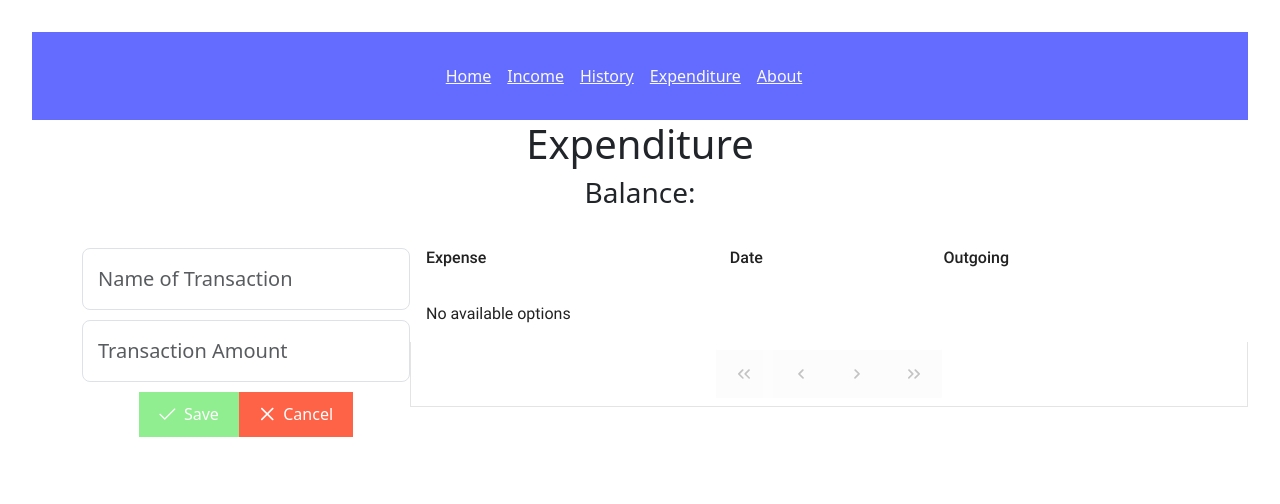
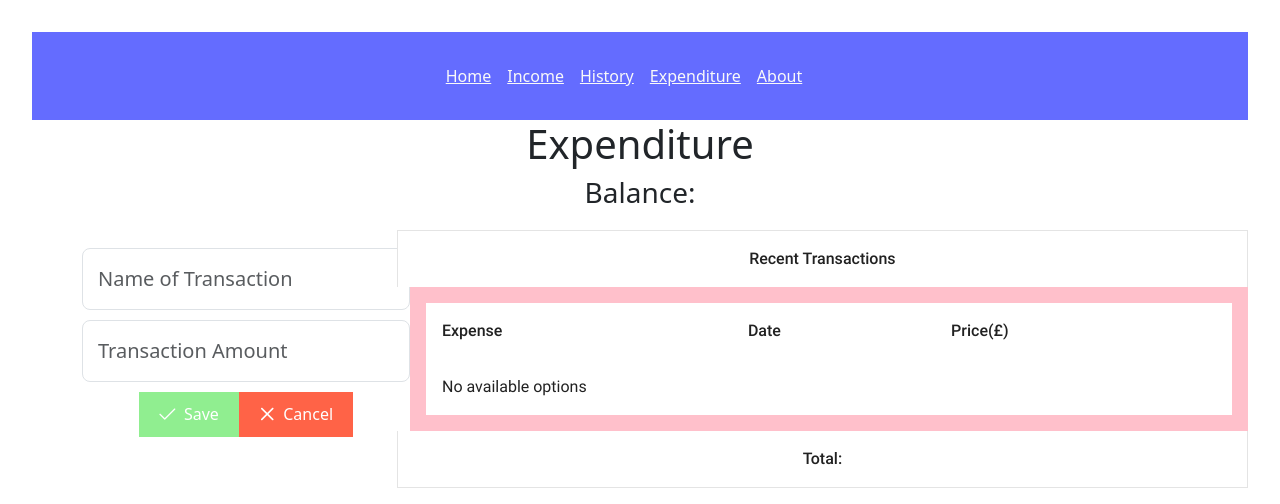
Before and after one commit to cgbea/Expenses-tracker, a React (Vite) app: page /expenditure in a window 1280 px wide. Shown: the top 504 px of the page. Built offline with nearby package versions, Linux system fonts and the light colour scheme.

Commit message:
Input data displays in the table when save button is clicked

```diff
--- a/src/components/Expenditure.jsx
+++ b/src/components/Expenditure.jsx
@@ -1,49 +1,16 @@
 import React, { useState } from 'react'
-import {Button} from 'primereact/button'
-import {DataTable} from 'primereact/datatable'
-import {Column} from 'primereact/column'
-import 'primeicons/primeicons.css'
-import 'primereact/resources/themes/md-light-indigo/theme.css'
-import { Paginator } from 'primereact/paginator'
+import Table from './Table'
+import Form from './Form'
 
 function Expenditure() {
-  const [transactionName, setTransactionName] = useState("")
-const [amount, setAmount] = useState("")
-const [data, setData] = useState({})
-
-//When save button is clicked input data is added to the table.
-const saveInput = (event) => {
-  event.preventDefault()
-  setData({transactionName, amount})
-  console.log(data.transactionName)
-  console.log(data.amount)
-}
-
-//When clear button is clicked both input fields are cleared
-const clearInput = () => {
-  setAmount("")
-  setTransactionName("")
-  }
+  const [transaction, setTransaction] = useState([])
 
   return (
     <div>
       <h1>Expenditure</h1>
       <h3>Balance: </h3>
-      <section style={{float:'left', display:'grid', marginLeft:'50px'}}>
-      <input className="form-control form-control-lg" type="text" value={transactionName} onChange={(e) => setTransactionName(e.target.value)} placeholder="Name of Transaction" aria-label=".form-control-lg example" style={{padding:'15px', marginBottom:'10px', marginTop:'30px'}}/>
-      <input className="form-control form-control-lg" type="number" value={amount} onChange={(e) => setAmount(e.target.value)} placeholder="Transaction Amount" aria-label=".form-control-lg example" style={{padding:'15px', marginBottom:'10px'}}/>
-  <span className="p-buttonset" style={{float:'left'}}>
-    <Button label="Save" onClick={saveInput} style={{backgroundColor:'lightGreen'}} icon="pi pi-check" />
-    <Button label="Cancel" onClick={clearInput} style={{backgroundColor:'tomato'}} icon="pi pi-times" />
-  </span>
-      </section>
-<section>
-<DataTable showGridlines paginator rows={5} tableStyle={{ minWidth: '40rem'}} style={{marginTop:'20px', marginLeft:'30%'}}>
-    <Column field="expense" header="Expense"></Column>
-    <Column field="date" header="Date"></Column>
-    <Column field="ingoing" header="Outgoing"></Column>
-</DataTable>
-</section>
+      <Form transaction={transaction} setTransaction={setTransaction}/>
+      <Table data={transaction}/>
     </div>
   )
 }
--- /dev/null
+++ b/src/components/Form.jsx
@@ -0,0 +1,46 @@
+import React, {useState} from 'react'
+import {Button} from 'primereact/button'
+import 'primeicons/primeicons.css'
+
+const Form = (props) => {
+
+const {transaction, setTransaction} = props
+const [inputData, setInputData] = useState({expense: "", price: ""})
+
+
+//When save button is clicked input data is added to the table.
+const saveInput = (event) => {
+  event.preventDefault()
+  setTransaction([...transaction, inputData])
+}
+
+//When clear button is clicked both input fields are cleared
+const clearInput = () => {
+    setInputData("")
+  }
+
+const handleInputChange = (event) => {
+    let name = event.target.name
+    let newValue = event.target.value
+    if(name === "expense"){
+        setInputData({...inputData, expense: newValue})
+    }else{
+        setInputData({...inputData, price: newValue})
+    }
+}
+
+  return (
+    <div>
+        <section style={{float:'left', display:'grid', marginLeft:'50px'}}>
+    <input className="form-control form-control-lg" type="text" name='expense'onChange={handleInputChange} placeholder="Name of Transaction" aria-label=".form-control-lg example" style={{padding:'15px', marginBottom:'10px', marginTop:'30px'}}/>
+    <input className="form-control form-control-lg" type="number" name='price' onChange={handleInputChange} placeholder="Transaction Amount" aria-label=".form-control-lg example" style={{padding:'15px', marginBottom:'10px'}}/>
+<span className="p-buttonset" style={{float:'left'}}>
+  <Button label="Save" onClick={saveInput} style={{backgroundColor:'lightGreen'}} icon="pi pi-check" />
+  <Button label="Cancel" onClick={clearInput} style={{backgroundColor:'tomato'}} icon="pi pi-times" />
+</span>
+    </section>
+    </div>
+  )
+}
+
+export default Form
--- a/src/components/Income.jsx
+++ b/src/components/Income.jsx
@@ -1,66 +1,16 @@
 import React, { useState } from 'react'
-import {Button} from 'primereact/button'
-import {DataTable} from 'primereact/datatable'
-import {Column} from 'primereact/column'
-import 'primeicons/primeicons.css'
-import 'primereact/resources/themes/md-light-indigo/theme.css'
-import { Paginator } from 'primereact/paginator'
-
+import Table from './Table'
+import Form from './Form'
 
 function Income() {
-const [transactionName, setTransactionName] = useState("")
-const [amount, setAmount] = useState("")
-const [data, setData] = useState({})
-
-//When save button is clicked input data is added to the table.
-const saveInput = (event) => {
-event.preventDefault()
-setData({transactionName, amount})
-console.log(data.transactionName)
-console.log(data.amount)
-
-return (
-  <div>
-    <section>
-<DataTable value={setData} showGridlines tableStyle={{ minWidth: '50rem'}} style={{marginLeft:'30%', marginTop:'20px'}}>
-    <Column field="expense" header="Expense"></Column>
-    <Column field="date" header="Date"></Column>
-    <Column field="ingoing" header="Ingoing"></Column>
-</DataTable>
-</section>
-  </div>
-)
-
-}
-
-//When clear button is clicked both input fields are cleared
-const clearInput = () => {
-setAmount("")
-setTransactionName("")
-}
+const [transaction, setTransaction] = useState([])
 
   return (
     <div>
       <h1>Income</h1>
       <h3>Balance: </h3>
-
-
-      <section style={{float:'left', display:'grid', marginLeft:'50px'}}>
-      <input className="form-control form-control-lg" type="text" value={transactionName} onChange={(e) => setTransactionName(e.target.value)} placeholder="Name of Transaction" aria-label=".form-control-lg example" style={{padding:'15px', marginBottom:'10px', marginTop:'30px'}}/>
-      <input className="form-control form-control-lg" type="number" value={amount} onChange={(e) => setAmount(e.target.value)} placeholder="Transaction Amount" aria-label=".form-control-lg example" style={{padding:'15px', marginBottom:'10px'}}/>
-  <span className="p-buttonset" style={{float:'left'}}>
-    <Button label="Save" onClick={saveInput} style={{backgroundColor:'lightGreen'}} icon="pi pi-check" />
-    <Button label="Cancel" onClick={clearInput} style={{backgroundColor:'tomato'}} icon="pi pi-times" />
-  </span>
-      </section>
-
-      <section>
-<DataTable showGridlines paginator rows={5} tableStyle={{ minWidth: '50rem'}} style={{marginLeft:'30%', marginTop:'20px'}}>
-    <Column field="expense" header="Expense"></Column>
-    <Column field="date" header="Date"></Column>
-    <Column field="ingoing" header="Ingoing"></Column>
-</DataTable>
-</section>
+      <Form transaction={transaction} setTransaction={setTransaction}/>
+      <Table data={transaction}/>
     </div>
   )
 }
--- /dev/null
+++ b/src/components/Table.jsx
@@ -0,0 +1,26 @@
+import React from 'react'
+import 'primereact/resources/themes/md-light-indigo/theme.css'
+import {DataTable} from 'primereact/datatable'
+import {Column} from 'primereact/column'
+
+
+const IncomeTable = (props) => {
+
+    const {data} = props
+console.log({data})
+
+const header = 'Recent Transactions'
+const footer = 'Total:'
+
+  return (
+    <div>
+        <DataTable showGridlines value={data} header={header} footer={footer} tableStyle={{ minWidth: '50rem', border:'solid, pink, 1rem'}} style={{marginLeft:'30%', marginTop:'20px'}}>
+    <Column field="expense" header="Expense"></Column>
+    <Column field="date" header="Date"></Column>
+    <Column field="price" header="Price(£)"></Column>
+</DataTable>
+</div>
+)
+}
+
+export default IncomeTable
```
